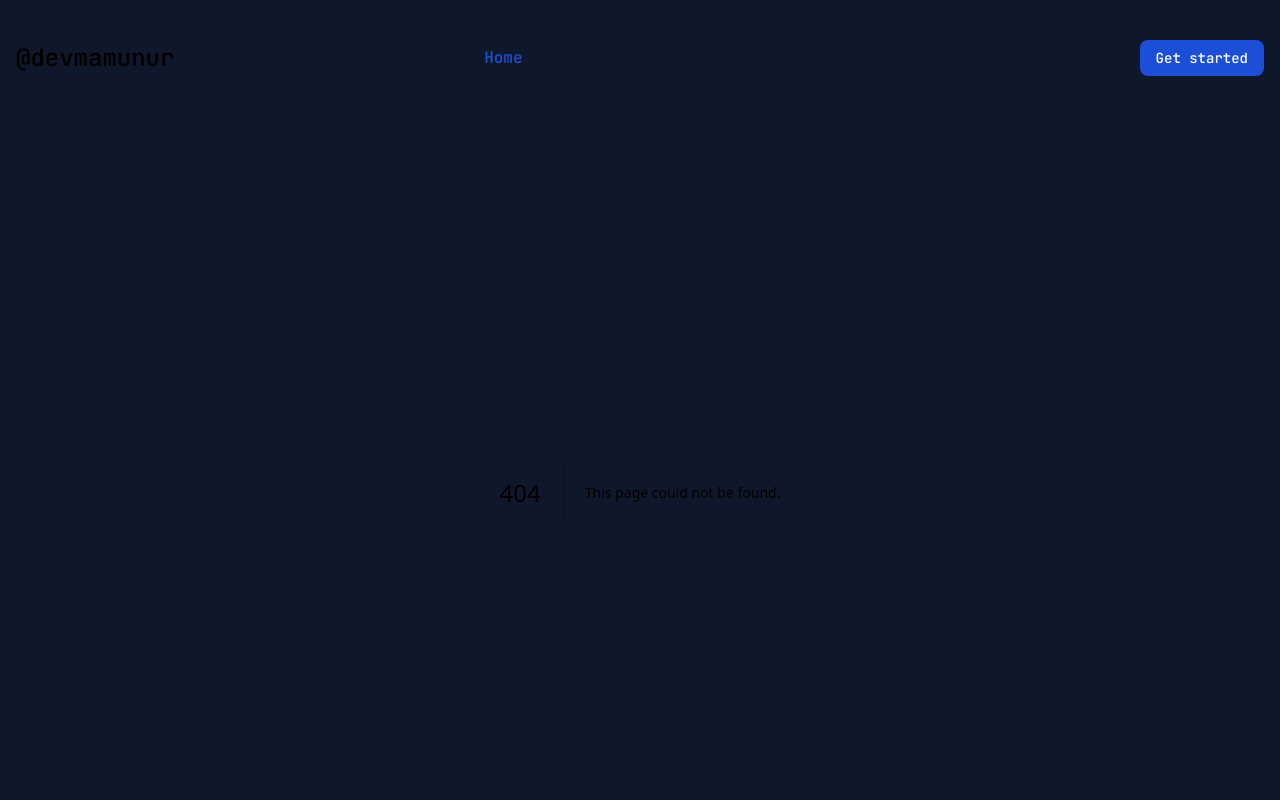
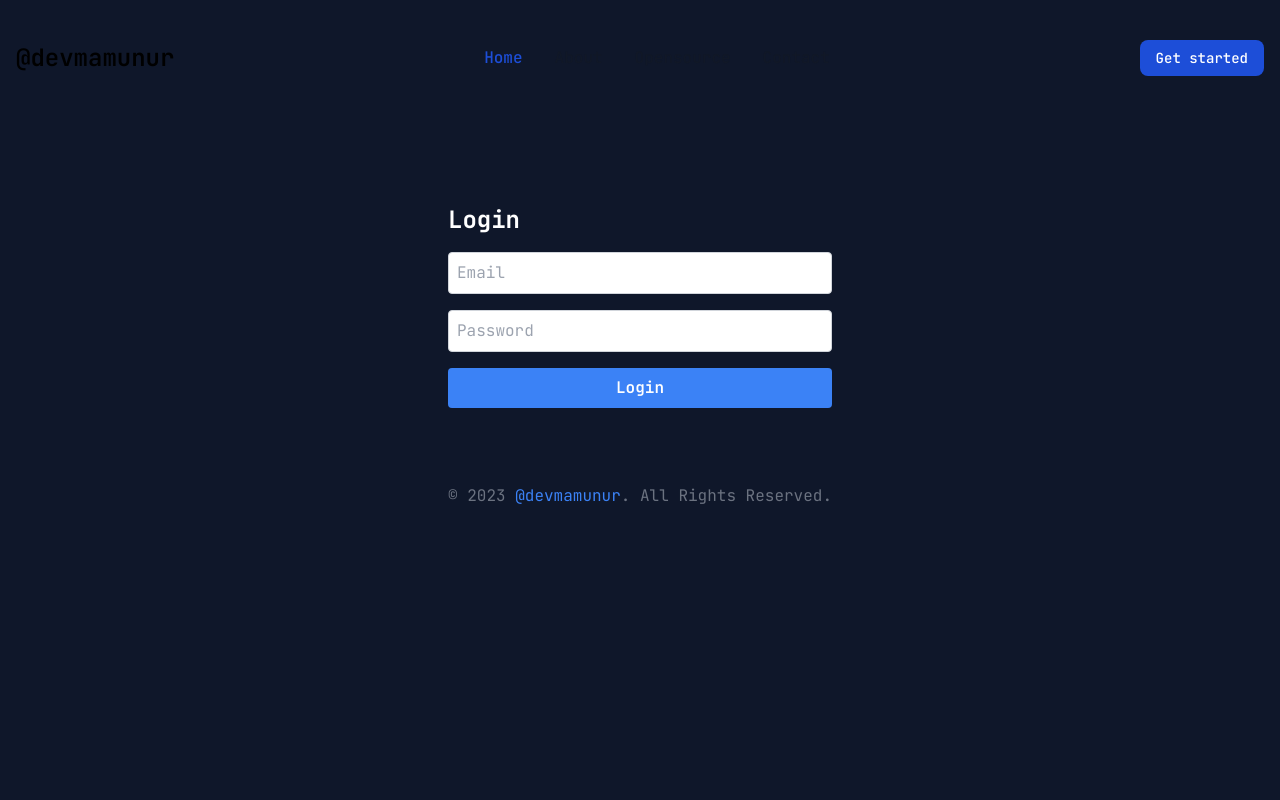
Before and after one commit to devmamunur/mamunur.dev, a Next.js app: page /signin in a window 1280 px wide. Before the commit this address had no page. Shown: the top 800 px of the page. Built offline with nearby package versions, Linux system fonts and the light colour scheme.

Commit message:
made signin page

```diff
--- /dev/null
+++ b/src/app/(auth)/signin/page.tsx
@@ -0,0 +1,53 @@
+"use client";
+import { signIn } from "next-auth/react";
+import { useRouter } from 'next/navigation';
+import React, {ChangeEvent, useState} from "react";
+
+const LoginPage = () => {
+    const router = useRouter();
+    const [email, setEmail] = useState<string>('');
+    const [password, setPassword] = useState<string>('');
+    const formSubmit = async (event : React.FormEvent<HTMLFormElement>) => {
+        event.preventDefault();
+        const result = await signIn("credentials", {
+            email,
+            password,
+            redirect: false,
+        });
+        if (result!.ok) {
+            console.log('success');
+            router.push('/');
+        } else {
+            console.log('field');
+        }
+    }
+    return (
+        <div className="bg-dark p-8 rounded-md max-w-md mx-auto mt-20">
+            <h1 className="text-2xl font-bold mb-4 text-white">Login</h1>
+            <form onSubmit={formSubmit}>
+                <input
+                    type="email"
+                    placeholder="Email"
+                    name="email"
+                    onChange={(event: ChangeEvent<HTMLInputElement>) =>
+                        setEmail(event.target.value)
+                    }
+                    className="w-full p-2 mb-4 rounded border border-gray-300 focus:outline-none focus:border-blue-500"
+                />
+                <input
+                    type="password"
+                    placeholder="Password"
+                    name="password"
+                    onChange={(event: ChangeEvent<HTMLInputElement>) =>
+                        setPassword(event.target.value)
+                    }
+                    className="w-full p-2 mb-4 rounded border border-gray-300 focus:outline-none focus:border-blue-500"
+                />
+                <button type="submit" className="w-full bg-blue-500 text-white font-semibold py-2 px-4 rounded hover:bg-blue-700 focus:outline-none">
+                    Login
+                </button>
+            </form>
+        </div>
+    );
+};
+export default LoginPage;
```
